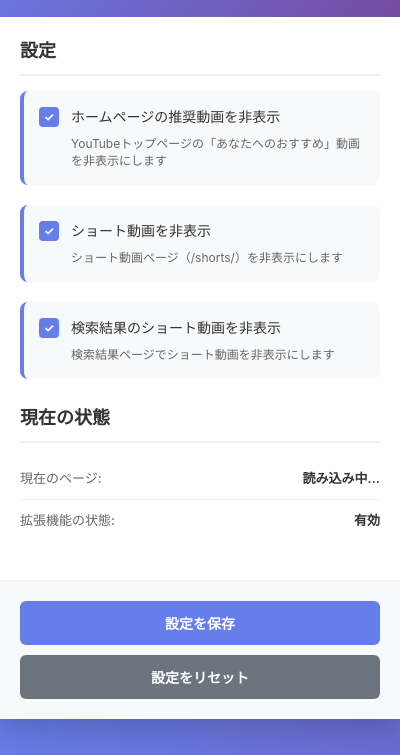
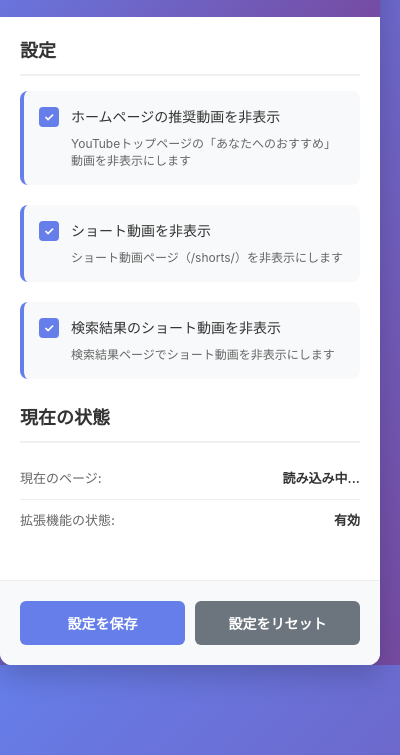
Before and after one commit to chun-mura/focus_agaion, a browser extension: page popup.html in a window 400 px wide. Shown: the part 89-844 px from the top of the page. Drawn offline with Linux system fonts and the light colour scheme.

Commit message:
fix: 横幅を修正

```diff
--- a/popup.css
+++ b/popup.css
@@ -14,7 +14,7 @@ body {
 }
 
 .container {
-    width: 380px;
+    width: 380px !important;
     min-height: 480px;
     background: white;
     border-radius: 12px;
@@ -209,7 +209,7 @@ body {
 }
 
 /* Responsive */
-@media (max-width: 400px) {
+@media (max-width: 380px) {
     .container {
         width: 100%;
         border-radius: 0;
```
